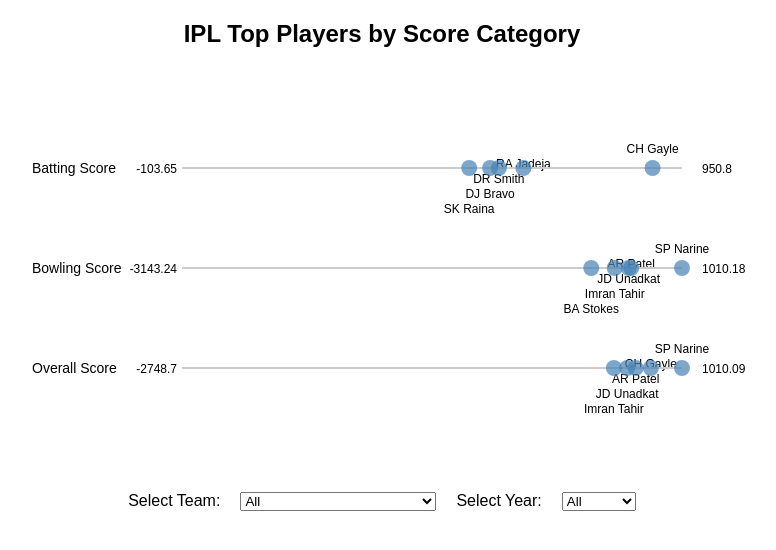
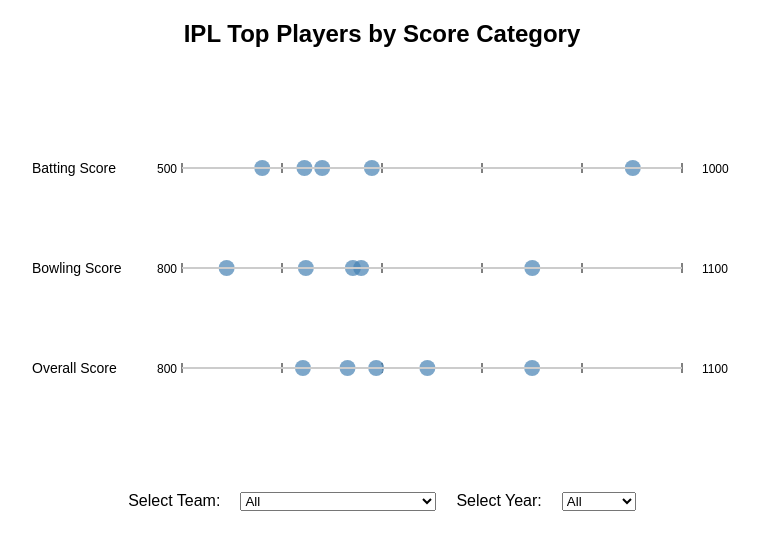
Before and after one commit to areenaarora/ipl_project, a plain HTML site: page index.html in a window 1280 px wide. Shown: the whole page, without its empty margins (258-1034 px from the left). Drawn offline with nearby package versions, Linux system fonts and the light colour scheme.

Commit message:
Added steps, rounded off ranges

```diff
--- a/index.html
+++ b/index.html
@@ -2,8 +2,8 @@
 <html lang="en">
 
 <head>
-    <meta charset="UTF-8">
-    <meta name="viewport" content="width=device-width, initial-scale=1.0">
+    <meta charset="UTF-8" />
+    <meta name="viewport" content="width=device-width, initial-scale=1.0" />
     <title>IPL Scores Visualization</title>
     <script src="https://d3js.org/d3.v6.min.js"></script>
     <style>
@@ -56,7 +56,8 @@
             width = 800 - margin.left - margin.right,
             height = 400 - margin.top - margin.bottom;
 
-        const svg = d3.select("#chart")
+        const svg = d3
+            .select("#chart")
             .attr("width", width + margin.left + margin.right)
             .attr("height", height + margin.top + margin.bottom)
             .append("g")
@@ -65,33 +66,37 @@
         const tooltip = d3.select("#tooltip");
 
         const categories = ["Batting Score", "Bowling Score", "Overall Score"];
-        const categoryY = d3.scalePoint()
+        const categoryY = d3
+            .scalePoint()
             .domain(categories)
             .range([0, height])
             .padding(0.5);
 
-        d3.csv("IPL_data.csv").then(data => {
-            data.forEach(d => {
+        d3.csv("IPL_data.csv").then((data) => {
+            data.forEach((d) => {
                 d.batting_score = +d.batting_score || 0;
                 d.bowling_score = +d.bowling_score || 0;
                 d.overall_score = +d.overall_score || 0;
             });
 
-            const teams = Array.from(new Set(data.map(d => d.Team)));
-            const seasons = Array.from(new Set(data.map(d => d.Season)));
+            const teams = Array.from(new Set(data.map((d) => d.Team)));
+            const seasons = Array.from(new Set(data.map((d) => d.Season)));
 
             const teamFilter = d3.select("#teamFilter");
-            teams.forEach(team => {
+            teams.forEach((team) => {
                 teamFilter.append("option").attr("value", team).text(team);
             });
 
             const yearFilter = d3.select("#yearFilter");
-            seasons.forEach(season => {
+            seasons.forEach((season) => {
                 yearFilter.append("option").attr("value", season).text(season);
             });
 
-            const xScale = d3.scaleLinear()
-                .range([0, width]);
+            const xScale = {
+                "Batting Score": d3.scaleLinear().range([0, width]),
+                "Bowling Score": d3.scaleLinear().range([0, width]),
+                "Overall Score": d3.scaleLinear().range([0, width]),
+            };
 
             function updateChart() {
                 let filteredData = data;
@@ -99,132 +104,180 @@
                 const selectedYear = yearFilter.node().value;
 
                 if (selectedTeam !== "all") {
-                    filteredData = filteredData.filter(d => d.Team === selectedTeam);
+                    filteredData = filteredData.filter((d) => d.Team === selectedTeam);
                 }
                 if (selectedYear !== "all") {
-                    filteredData = filteredData.filter(d => d.Season === selectedYear);
+                    filteredData = filteredData.filter(
+                        (d) => d.Season === selectedYear,
+                    );
                 }
 
-                const formattedData = [];
-                categories.forEach(category => {
+                const formattedData = {
+                    "Batting Score": [],
+                    "Bowling Score": [],
+                    "Overall Score": [],
+                };
+                categories.forEach((category) => {
                     let key = category.toLowerCase().replace(" ", "_");
                     let topPlayers = filteredData
                         .sort((a, b) => b[key] - a[key])
                         .slice(0, 5)
-                        .map(d => ({ ...d, player: d.Player, type: category, score: d[key] }));
-                    formattedData.push(...topPlayers);
+                        .map((d) => ({
+                            ...d,
+                            player: d.Player,
+                            type: category,
+                            score: d[key],
+                        }));
+                    formattedData[category] = topPlayers;
+                });
+                console.log({ formattedData });
+
+                function getPaddedMinMax(data) {
+                    const min = d3.min(data, (d) => d.score);
+                    const max = d3.max(data, (d) => d.score);
+                    // Get next hundredth number
+                    const nextHundredth = Math.ceil(max / 100) * 100;
+                    // Get previous hundredth number
+                    const prevHundredth = Math.floor(min / 100) * 100;
+                    // Calculate padding
+
+                    return [prevHundredth, nextHundredth];
+                }
+
+                const minMaxScores = {
+                    "Batting Score": getPaddedMinMax(formattedData["Batting Score"]),
+                    "Bowling Score": getPaddedMinMax(formattedData["Bowling Score"]),
+                    "Overall Score": getPaddedMinMax(formattedData["Overall Score"]),
+                };
+
+                Object.keys(xScale).forEach((scale) => {
+                    xScale[scale].domain(getPaddedMinMax(formattedData[scale]));
                 });
 
-                xScale.domain([0, d3.max(formattedData, d => d.score)]);
+                svg
+                    .selectAll(
+                        ".category-line, .range-label-left, .range-label-right, .category-label",
+                    )
+                    .remove();
 
-                svg.selectAll(".category-line, .range-label-left, .range-label-right, .category-label").remove();
+                console.log({ formattedData, minMaxScores });
 
-                const minScores = {
-                    "Batting Score": d3.min(data, d => d.batting_score),
-                    "Bowling Score": d3.min(data, d => d.bowling_score),
-                    "Overall Score": d3.min(data, d => d.overall_score)
-                };
-
-                const maxScores = {
-                    "Batting Score": d3.max(data, d => d.batting_score),
-                    "Bowling Score": d3.max(data, d => d.bowling_score),
-                    "Overall Score": d3.max(data, d => d.overall_score)
-                };
-
-                svg.selectAll(".range-label-left")
+                svg
+                    .selectAll(".range-label-left")
                     .data(categories)
                     .enter()
                     .append("text")
                     .attr("class", "range-label-left")
                     .attr("x", -5)
-                    .attr("y", d => categoryY(d) + 5)
-                    .text(d => minScores[d])
+                    .attr("y", (d) => categoryY(d) + 5)
+                    .text((d) => minMaxScores[d][0])
                     .attr("font-size", "12px")
                     .attr("fill", "black")
                     .attr("text-anchor", "end");
 
-                svg.selectAll(".range-label-right")
+                svg
+                    .selectAll(".range-label-right")
                     .data(categories)
                     .enter()
                     .append("text")
                     .attr("class", "range-label-right")
                     .attr("x", width + 20)
-                    .attr("y", d => categoryY(d) + 5)
-                    .text(d => maxScores[d])
+                    .attr("y", (d) => categoryY(d) + 5)
+                    .text((d) => minMaxScores[d][1])
                     .attr("font-size", "12px")
                     .attr("fill", "black")
                     .attr("text-anchor", "start");
 
                 const labelOffset = {}; // Track offsets per category to prevent overlap
 
+                const labelOffsets = {}; // Track y-offsets per category to prevent overlap
+
                 svg.selectAll(".player-label").remove();
-                svg.selectAll(".player-label")
-                    .data(formattedData)
+                svg
+                    .selectAll(".player-number")
+                    .data(Object.values(formattedData).flat())
                     .enter()
                     .append("text")
-                    .attr("class", "player-label")
-                    .attr("x", d => xScale(d.score))
-                    .attr("y", d => {
-                        let baseY = categoryY(d.type) - 15;
-                        if (!labelOffset[d.type]) labelOffset[d.type] = baseY;
-                        else labelOffset[d.type] += 15; // Push down if overlap is detected
-                        return labelOffset[d.type];
+                    .attr("class", "player-number")
+                    .attr("x", (d) => xScale[d.type](d.score))
+                    .attr("y", (d) => categoryY(d.type) + 5) // Adjust to align with circle
+                    .text((d, i) => i + 1) // Assign numbers instead of names
+                    .attr("font-size", "12px")
+                    .attr("fill", "white") // Ensure good contrast against circles
+                    .attr("text-anchor", "middle")
+                    .attr("font-weight", "bold");
+
+
+                svg.selectAll(".data-circle").remove();
+                svg
+                    .selectAll(".data-circle")
+                    .data(Object.values(formattedData).flat())
+                    .enter()
+                    .append("circle")
+                    .attr("class", "data-circle")
+                    .attr("cx", (d) => xScale[d.type](d.score))
+                    .attr("cy", (d) => categoryY(d.type))
+                    .attr("r", 8)
+                    .attr("fill", "steelblue")
+                    .attr("opacity", 0.7)
+                    .on("mouseover", (event, d) => {
+                        tooltip
+                            .style("display", "block")
+                            .html(`${d.player}<br>Type: ${d.type}<br>Score: ${d.score}`)
+                            .style("left", event.pageX + 5 + "px")
+                            .style("top", event.pageY - 30 + "px")
+                            .style("opacity", 1);
                     })
-                    .text(d => d.Player)
-                    .attr("font-size", "12px")
-                    .attr("fill", "black")
-                    .attr("text-anchor", "middle");
+                    .on("mouseout", () => tooltip.style("opacity", 0));
+
+
 
                 // .style("transform", "rotate(45deg)")
                 // .style("transform-origin", d => `${minScores[d.type]}px ${categoryY(d.type)}px`)
 
-
-                svg.selectAll(".category-line")
+                svg
+                    .selectAll(".category-line")
                     .data(categories)
                     .enter()
                     .append("line")
                     .attr("class", "category-line")
                     .attr("x1", 0)
                     .attr("x2", width)
-                    .attr("y1", d => categoryY(d))
-                    .attr("y2", d => categoryY(d))
+                    .attr("y1", (d) => categoryY(d))
+                    .attr("y2", (d) => categoryY(d))
                     .attr("stroke", "#ccc")
                     .attr("stroke-width", 2);
 
-                svg.selectAll(".category-label")
+                svg
+                    .selectAll(".category-label")
                     .data(categories)
                     .enter()
                     .append("text")
                     .attr("class", "category-label")
                     .attr("x", -margin.left + 50)
-                    .attr("y", d => categoryY(d) + 5)
-                    .text(d => d)
+                    .attr("y", (d) => categoryY(d) + 5)
+                    .text((d) => d)
                     .attr("font-size", "14px")
                     .attr("fill", "black");
-
-                svg.selectAll(".data-circle").remove();
-                svg.selectAll(".data-circle")
-                    .data(formattedData)
-                    .enter()
-                    .append("circle")
-                    .attr("class", "data-circle")
-                    .attr("cx", d => xScale(d.score))
-                    .attr("cy", d => categoryY(d.type))
-                    .attr("r", 8)
-                    .attr("fill", "steelblue")
-                    .attr("opacity", 0.7)
-                    .on("mouseover", (event, d) => {
-                        tooltip.style("display", "block")
-                            .html(`${d.player}<br>Type: ${d.type}<br>Score: ${d.score}`)
-                            .style("left", (event.pageX + 5) + "px")
-                            .style("top", (event.pageY - 30) + "px")
-                            .style("opacity", 1);
-                    })
-                    .on("mouseout", () => tooltip.style("opacity", 0));
             }
 
             teamFilter.on("change", updateChart);
             yearFilter.on("change", updateChart);
+
+            svg.selectAll(".tick-mark").remove();
+            Object.keys(xScale).forEach((scale) => {
+                const tickValues = xScale[scale].ticks(5);
+                svg.selectAll(`.tick-mark-${scale}`)
+                    .data(tickValues)
+                    .enter()
+                    .append("line")
+                    .attr("class", "tick-mark")
+                    .attr("x1", d => xScale[scale](d))
+                    .attr("x2", d => xScale[scale](d))
+                    .attr("y1", d => categoryY(scale) - 5)
+                    .attr("y2", d => categoryY(scale) + 5)
+                    .attr("stroke", "black");
+            });
 
             updateChart();
         });
```
